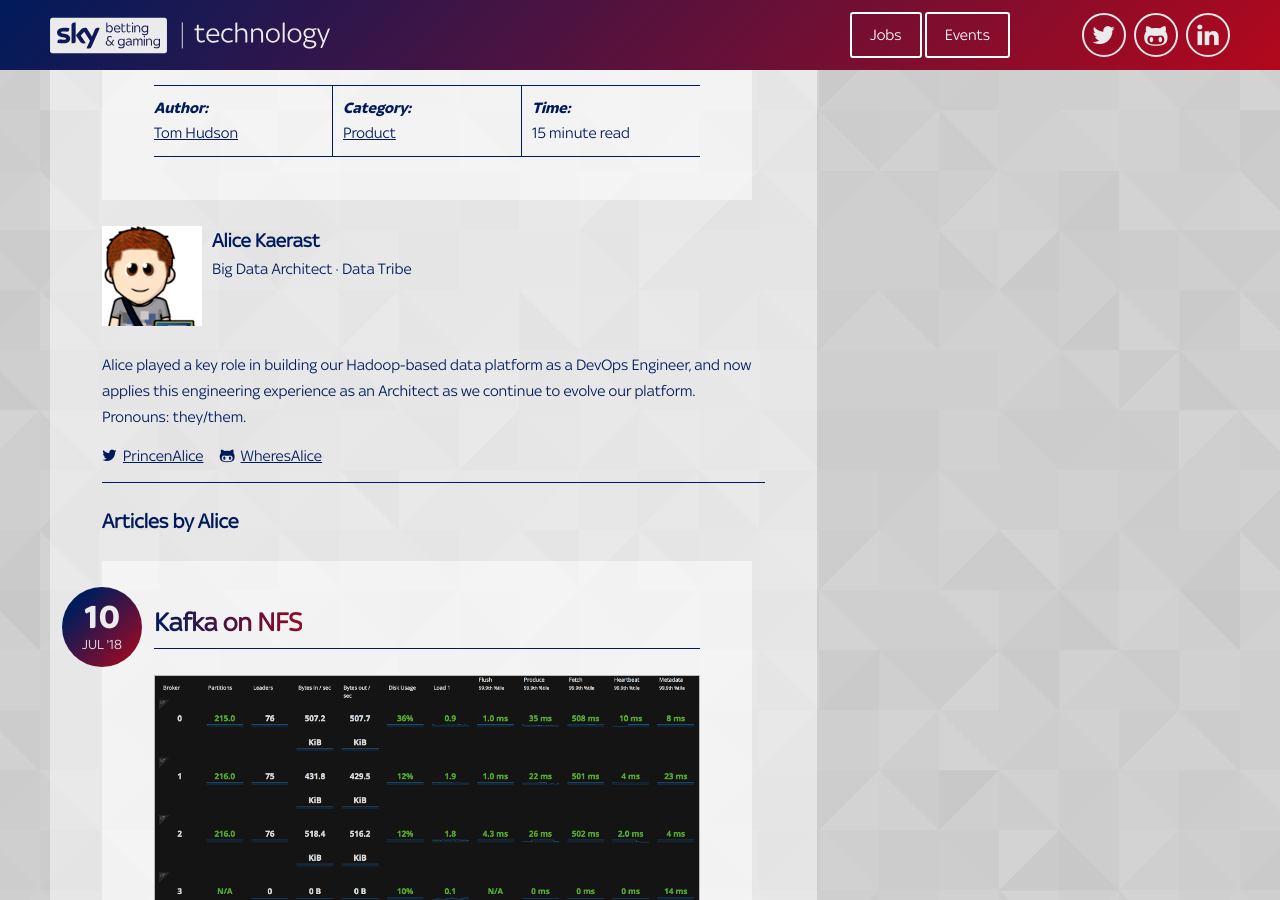
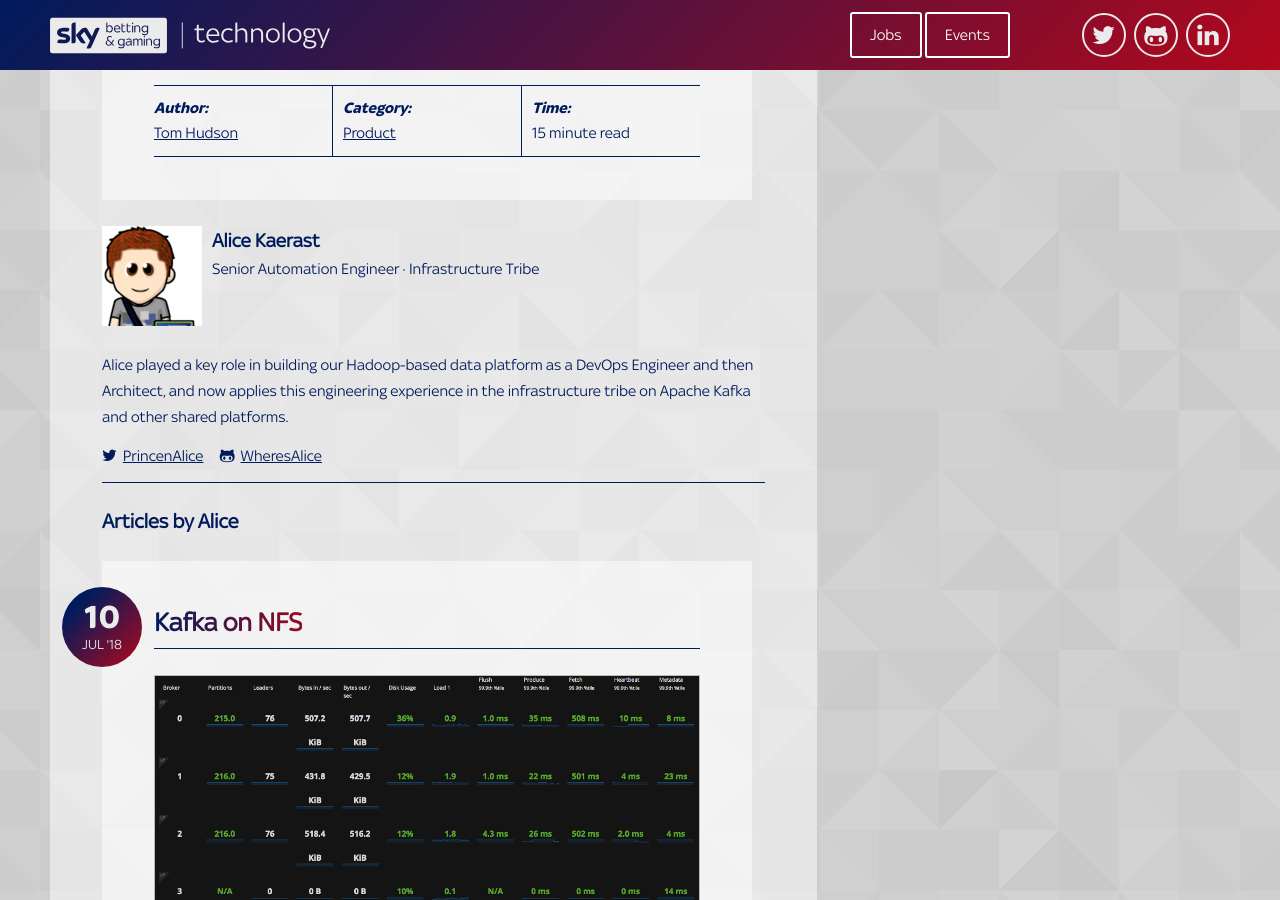
Before and after one commit to skybet/skybet.github.io, a Jekyll site: the page built from authors/index.html, in a window 1280 px wide and 900 px high, scrolled down 5829 px. Built offline with Jekyll 4.4.1, drawn with Linux system fonts in a browser that asks for light colours; nearby versions of some CDN libraries; some web fonts are replaced; comment, search, counter and statistics services are not loaded.

Commit message:
new role, new tribe

```diff
--- a/_data/authors.yml
+++ b/_data/authors.yml
@@ -59,9 +59,9 @@
 alice_kaerast:
     name: Alice Kaerast
     image: alice_kaerast.png
-    role: Big Data Architect
-    tribe: Data
-    bio: "Alice played a key role in building our Hadoop-based data platform as a DevOps Engineer, and now applies this engineering experience as an Architect as we continue to evolve our platform.<br>Pronouns: they/them."
+    role: Senior Automation Engineer
+    tribe: Infrastructure
+    bio: "Alice played a key role in building our Hadoop-based data platform as a DevOps Engineer and then Architect, and now applies this engineering experience in the infrastructure tribe on Apache Kafka and other shared platforms."
     github: WheresAlice
     twitter: PrincenAlice
 
```
